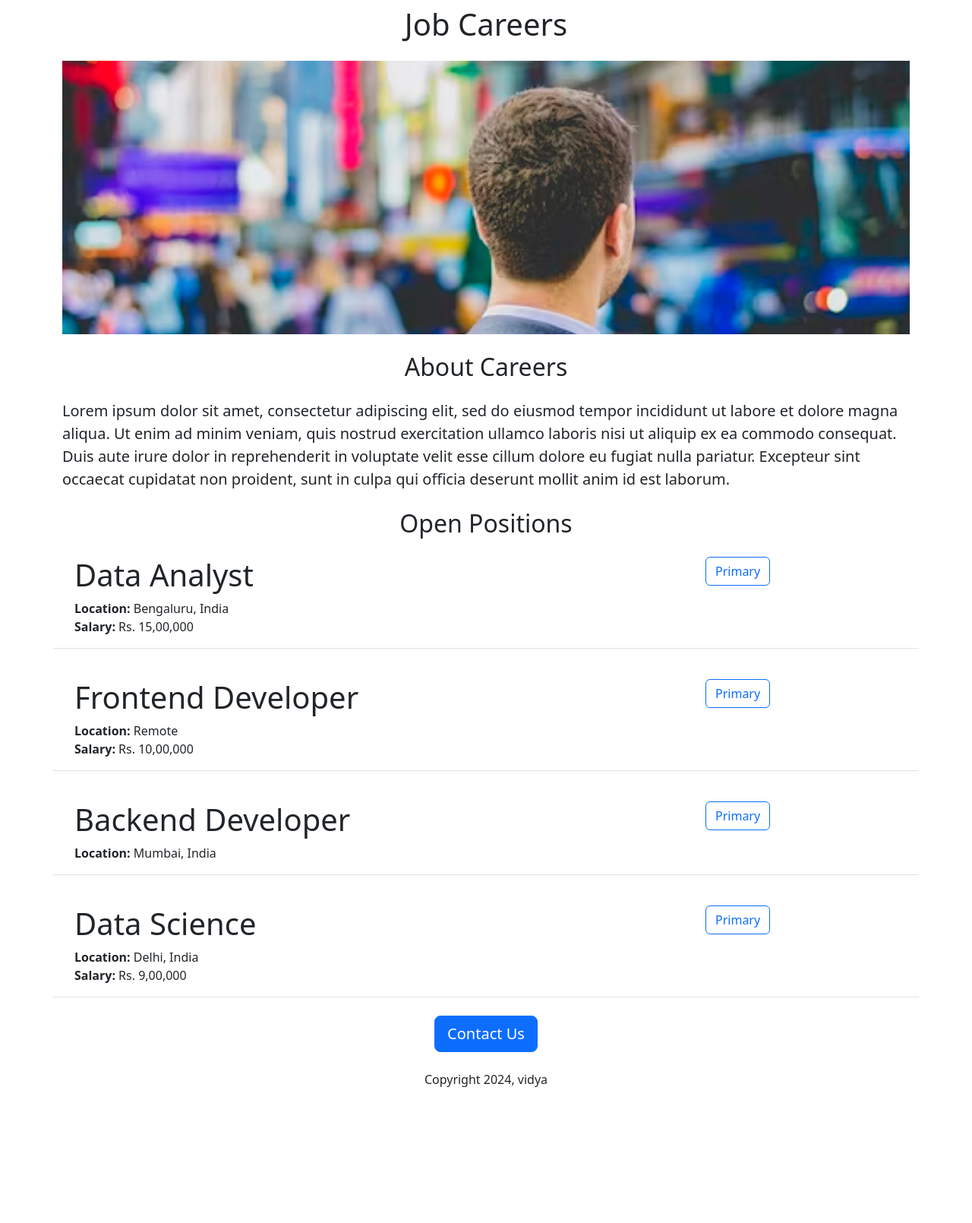
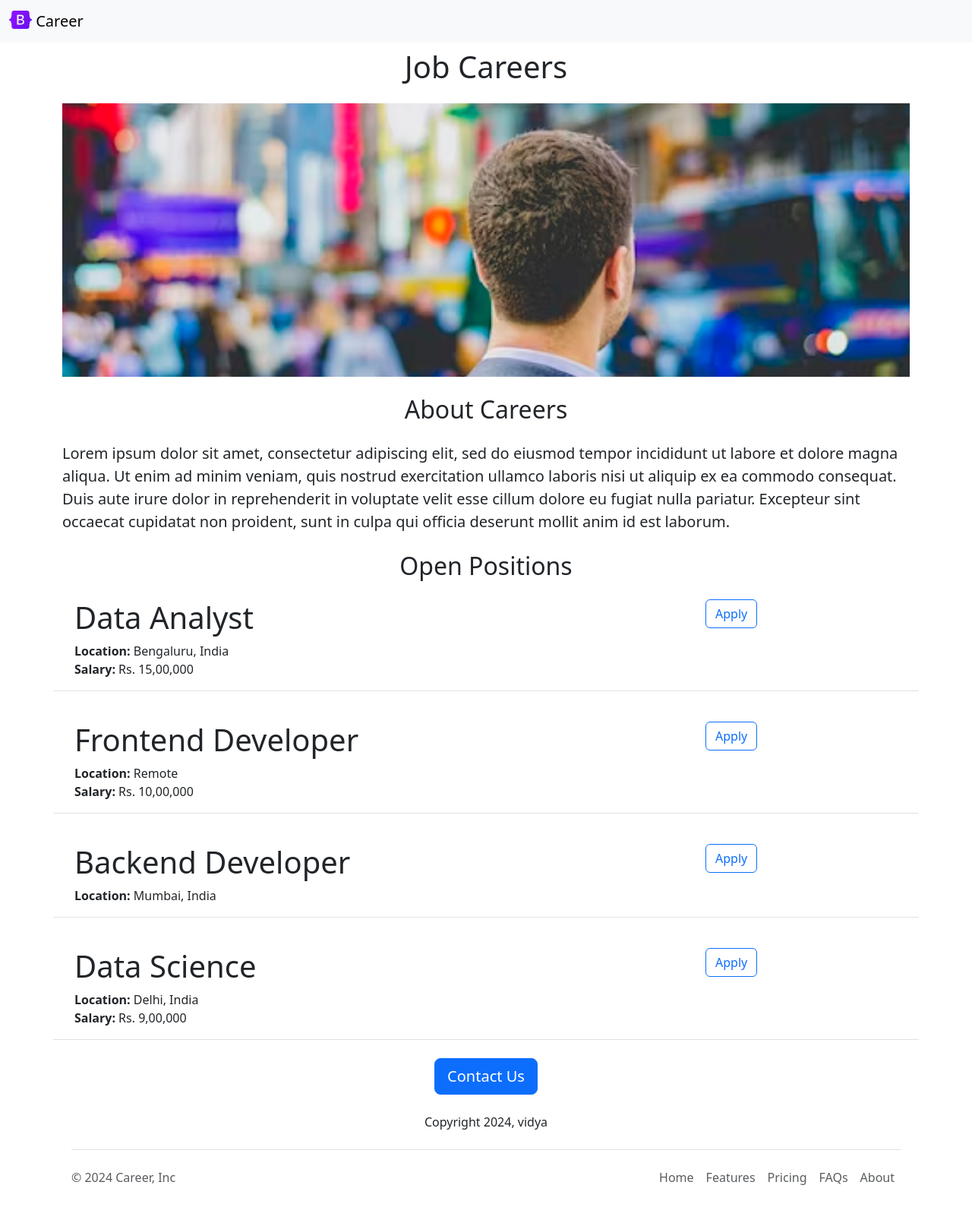
Before and after one commit to VidyavathiR/CareerGlide, a Flask app: page / in a window 1280 px wide. Shown: the whole page at 76% size. Before the commit the page ends 1431 px from the top, so only its background shows below. Run offline with Flask 3, Linux system fonts and the light colour scheme.

Commit message:
functional and asthetic improvements

```diff
--- /dev/null
+++ b/templates/footer.html
@@ -0,0 +1,17 @@
+<div class="container">
+  <footer class="d-flex flex-wrap justify-content-between align-items-center py-3 my-4 border-top">
+    <p class="col-md-4 mb-0 text-body-secondary">&copy; 2024 Career, Inc</p>
+
+    <a href="/" class="col-md-4 d-flex align-items-center justify-content-center mb-3 mb-md-0 me-md-auto link-body-emphasis text-decoration-none">
+      <svg class="bi me-2" width="40" height="32"><use xlink:href="#bootstrap"/></svg>
+    </a>
+
+    <ul class="nav col-md-4 justify-content-end">
+      <li class="nav-item"><a href="#" class="nav-link px-2 text-body-secondary">Home</a></li>
+      <li class="nav-item"><a href="#" class="nav-link px-2 text-body-secondary">Features</a></li>
+      <li class="nav-item"><a href="#" class="nav-link px-2 text-body-secondary">Pricing</a></li>
+      <li class="nav-item"><a href="#" class="nav-link px-2 text-body-secondary">FAQs</a></li>
+      <li class="nav-item"><a href="#" class="nav-link px-2 text-body-secondary">About</a></li>
+    </ul>
+  </footer>
+</div>
--- a/templates/home.html
+++ b/templates/home.html
@@ -17,6 +17,7 @@
 
 </head>
 <body>
+  {% include 'nav.html' %}
   <div class="container">
   <h1  class="text-center mt-2 mb-4">Job Careers</h1>
   <img class="img-fluid" id="banner" src="https://faea8cd7-0c3a-4e8a-8380-9fa102c2ccd9-00-37x3gx4cqmgr8.sisko.replit.dev/static/web3.avif" height="320" >
@@ -30,10 +31,11 @@
 
   </div>
   <div class="text-center">
-  <button class="btn btn-primary btn-lg">Contact Us</button>
+  <a href="mailto:career@gmail.com?subject=contact%20&body=Name%20%3A%20%3CYour%20Name%3E%0D%0AQuestions%20%3A%20%3CYour%20Questions%3E%0D%0A" class="btn btn-primary btn-lg">Contact Us</a>
     <p class="mt-4">
       Copyright 2024, vidya
     </p>
   </div>
+    {% include 'footer.html' %}
 </body>
 </html>
--- a/templates/jobitems.html
+++ b/templates/jobitems.html
@@ -11,6 +11,6 @@
    {% endif %}
   </div>
   <div class="col-3">
-  <button type="button" class="btn btn-outline-primary">Primary</button>
+  <a href="mailto:career@gmail.com?subject=Application%20For%20{{job['title']}}&body=Name%20%3A%20%3CYour%20Name%3E%0D%0AResume%20%3A%20%3CResume%20Link%3E%0D%0ALinkedin%20%3A%20%3CLinkedin%20Link%3E%0D%0AGithub%20%3A%20%3CGithub%20link%3E" type="button" class="btn btn-outline-primary">Apply</a>
   </div>
  </div>
--- /dev/null
+++ b/templates/nav.html
@@ -0,0 +1,8 @@
+<nav class="navbar bg-body-tertiary">
+  <div class="container-fluid">
+    <a class="navbar-brand" href="#">
+      <img src="/static/logo.svg" alt="Logo" width="30" height="24" class="d-inline-block align-text-top">
+      Career
+    </a>
+  </div>
+</nav>
```
Also changed, not shown: static/logo.svg (added).
